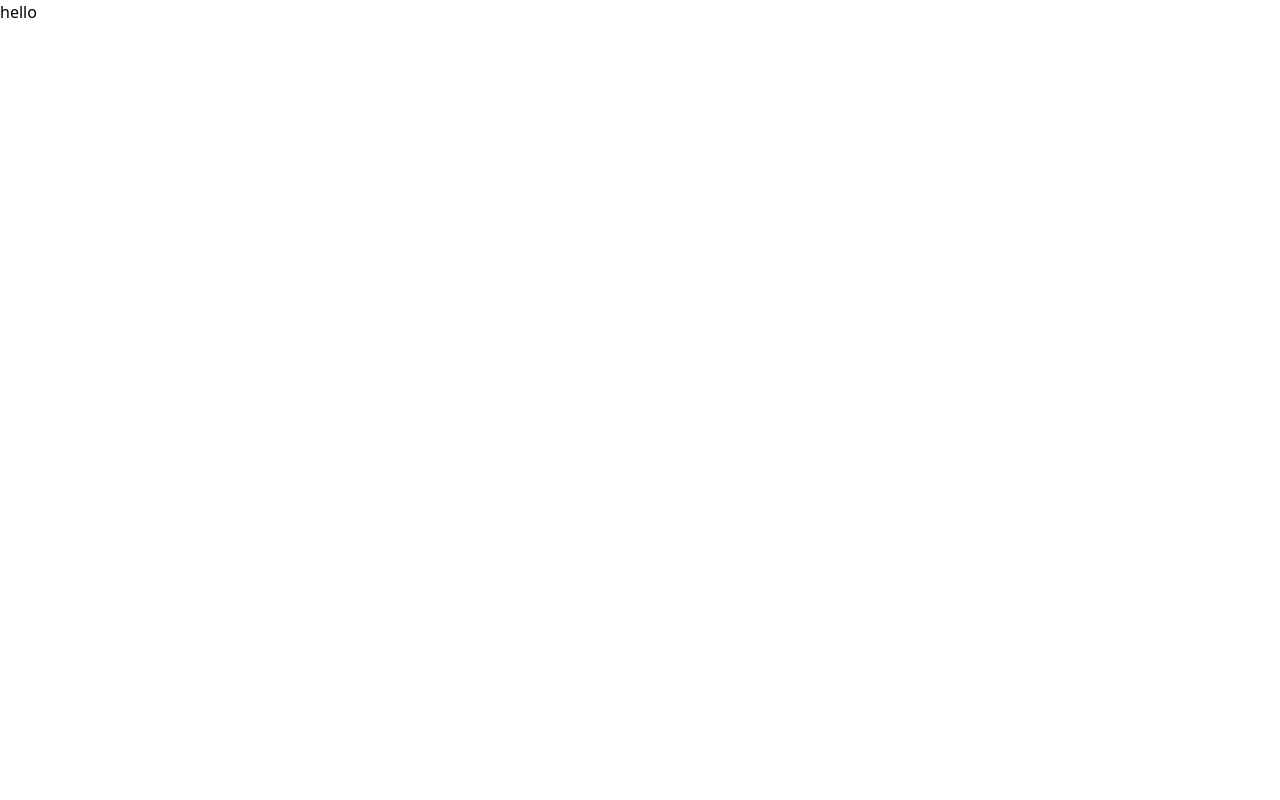
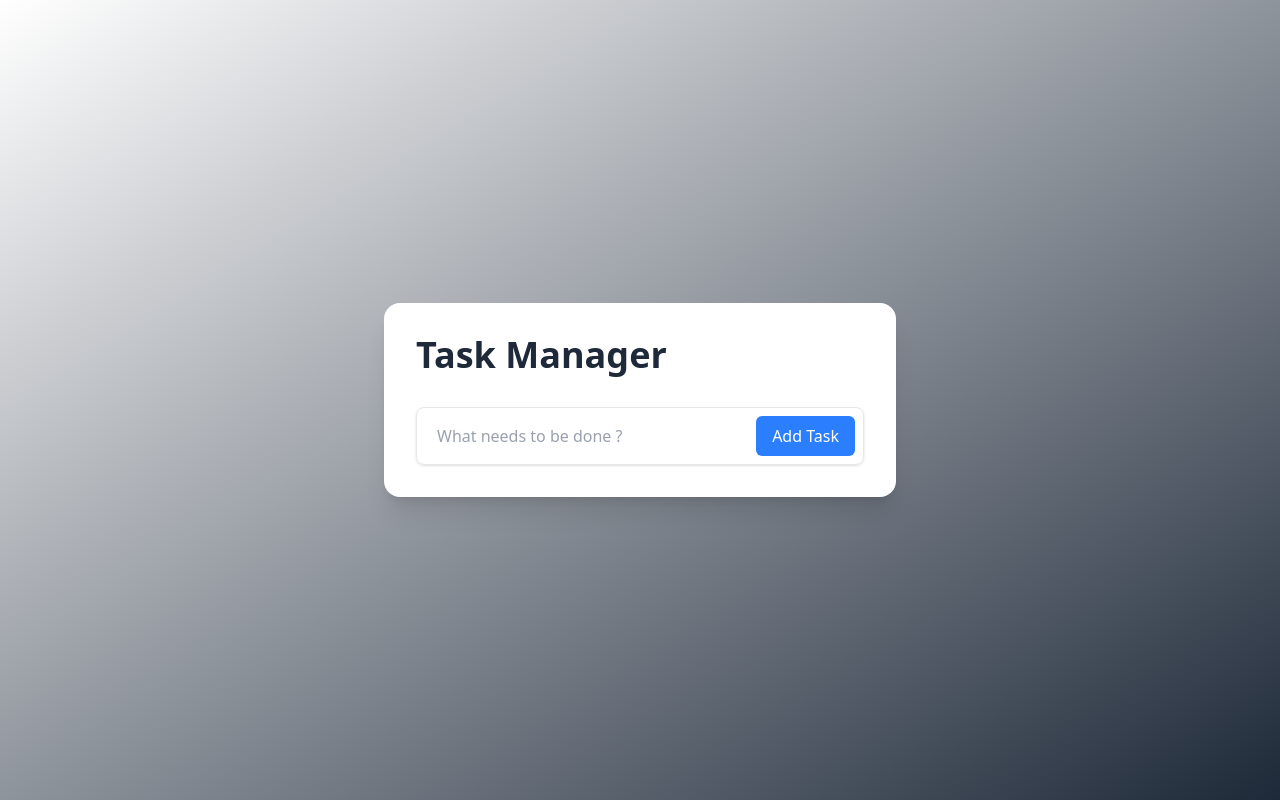
Before and after one commit to dinod001/MERN-ToDo-App, a React (Vite) app in the folder frontend/: page / in a window 1280 px wide. Built offline with nearby package versions, Linux system fonts and the light colour scheme.

Commit message:
Add Task UI designed

```diff
--- a/frontend/src/App.jsx
+++ b/frontend/src/App.jsx
@@ -1,9 +1,29 @@
 import React from "react";
+import { useState } from "react";
 
 const App = () => {
+  const [newTodo, setNewTodo] = useState("");
   return (
-    <div>
-      <h1>hello</h1>
+    <div className="min-h-screen bg-gradient-to-br from gray-50 to-gray-800 flex items-center justify-center p-4">
+      <div className="bg-white rounded-2xl shadow-xl w-full max-w-lg p-8">
+        <h1 className="text-4xl font-bold text-gray-800 mb-8">Task Manager</h1>
+        <form
+          className="flex items-center gap-2 shadow-sm border border-gray-200 p-2 rounded-lg"
+          onSubmit={(e) => e.preventDefault()}
+        >
+          <input
+            className="flex-1 outline-none px-3 py-2 text-gray-700 placeholder-gray-400"
+            type="text"
+            value={newTodo}
+            onChange={(e) => setNewTodo(e.target.value)}
+            placeholder="What needs to be done ?"
+            required
+          />
+          <button className="bg-blue-500 hover:bg-blue-600 text-white px-4 py-2 rounded-md font-medium cursor-pointer">
+            Add Task
+          </button>
+        </form>
+      </div>
     </div>
   );
 };
```
